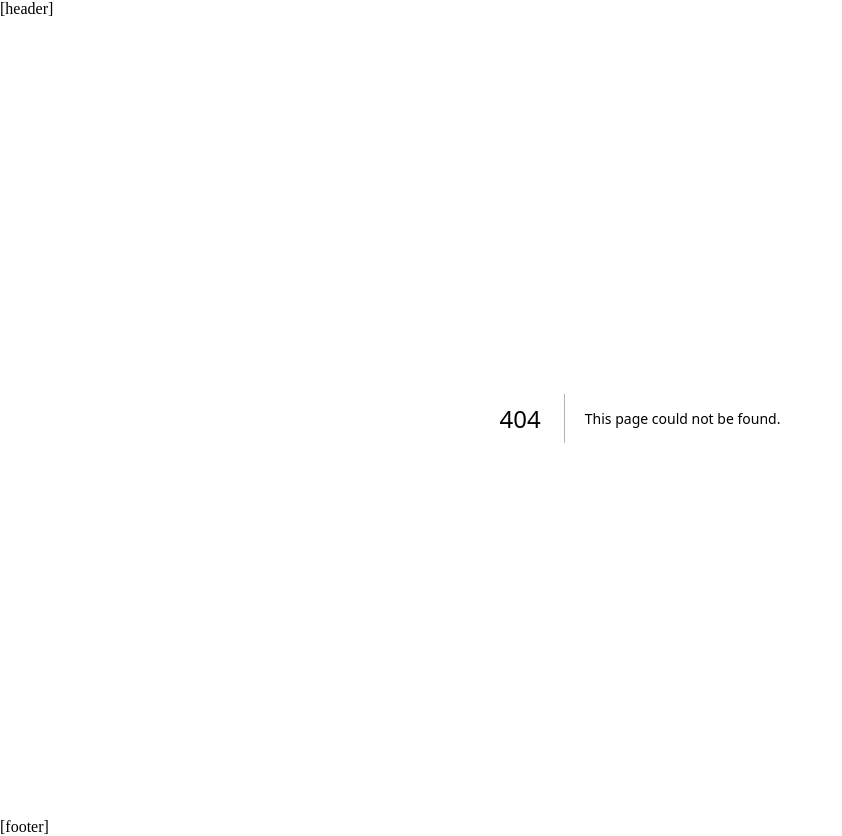
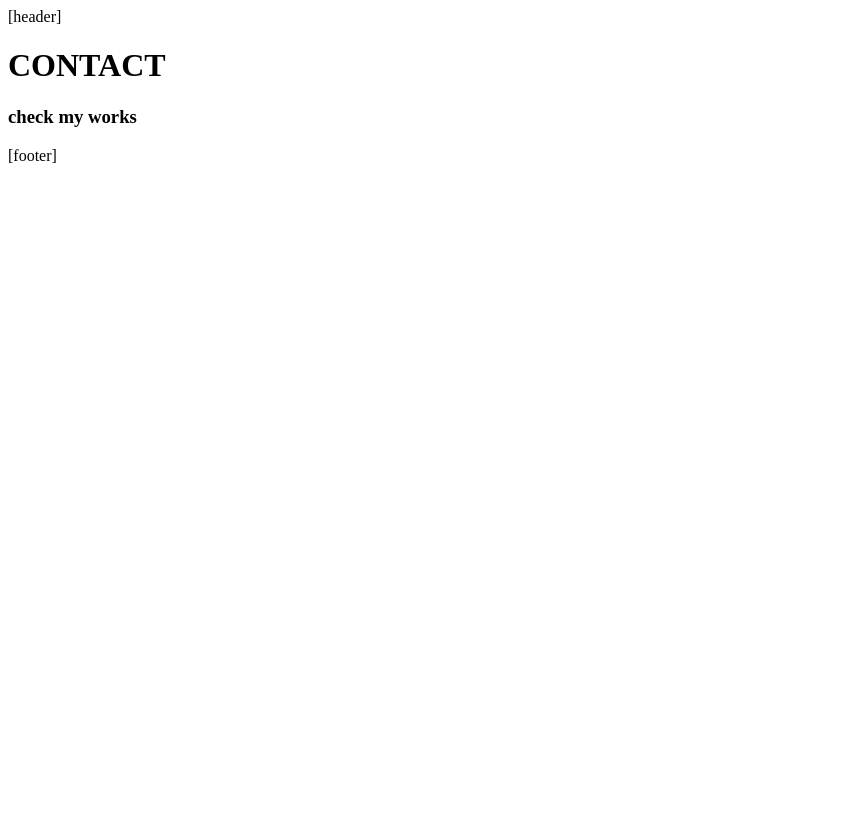
Before and after one commit to CJ-arg/portfolio-next-js, a Next.js app: page /contact in a window 1280 px wide. Before the commit this address had no page. Shown: the whole page, without its empty margins (0-842 px from the left). After the commit the page ends 800 px from the top, so only its background shows below. Built offline with nearby package versions, Linux system fonts and the light colour scheme.

Commit message:
various  pages

```diff
--- /dev/null
+++ b/app/contact/page.tsx
@@ -0,0 +1,8 @@
+export default function ContactPage() {
+  return (
+    <>
+      <h1>CONTACT</h1>
+      <h3>check my works</h3>
+    </>
+  );
+}
```
Also changed, not shown: app/about/page.tsx (added, +8 -0 lines), app/experience/page.tsx (added, +8 -0 lines), app/projects/rm/page.tsx (added, +8 -0 lines).
